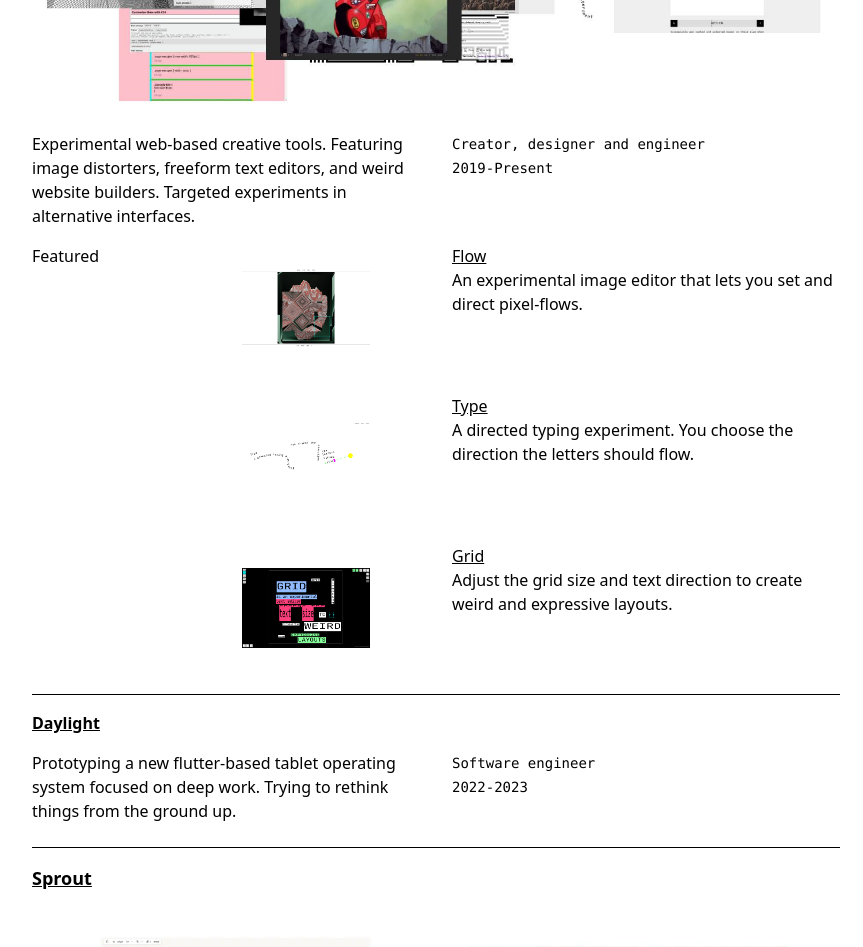
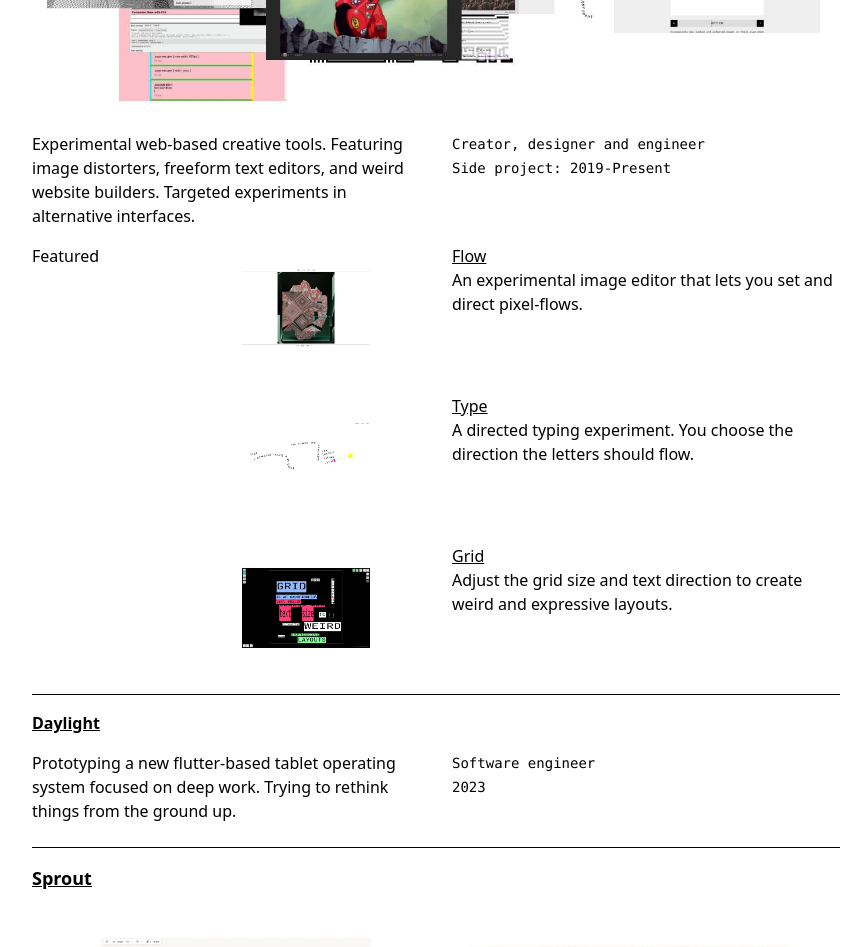
Before and after one commit to GrantCuster/homepage, a Next.js app: page / in a window 1280 px wide. Shown: the part 940-1887 px from the top of the page, without its empty margins (204-1067 px from the left). Built offline with nearby package versions, Linux system fonts and the light colour scheme.

Commit message:
formatting updates

```diff
--- a/components/HomeContent.tsx
+++ b/components/HomeContent.tsx
@@ -96,7 +96,7 @@ function HomeContent() {
           <div className="col-span-4 font-mono text-sm leading-6 md:col-span-2">
             Creator, designer and engineer
             <br />
-            2019-Present
+            Side project: 2019-Present
           </div>
         </div>
 
@@ -190,7 +190,7 @@ function HomeContent() {
           <div className="col-span-4 font-mono text-sm leading-6 md:col-span-2">
             Software engineer
             <br />
-            2022-2023
+            2023
           </div>
         </div>
 
```
